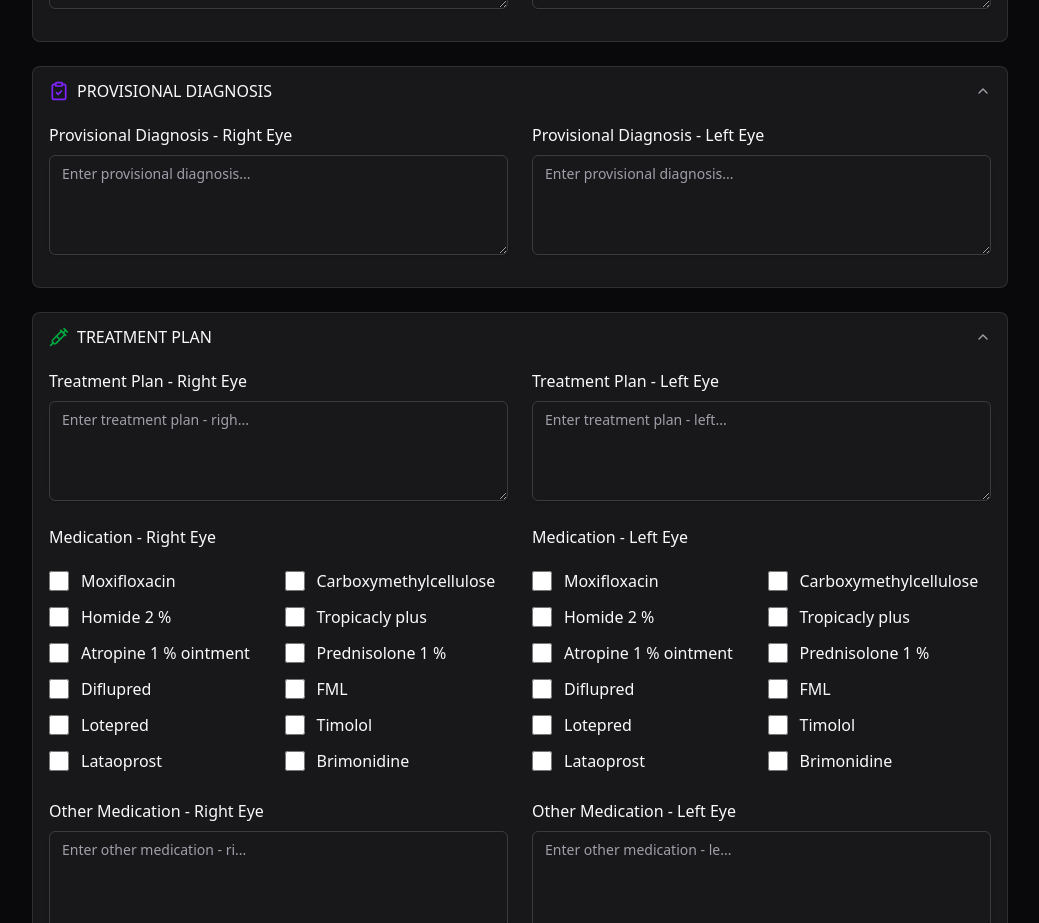
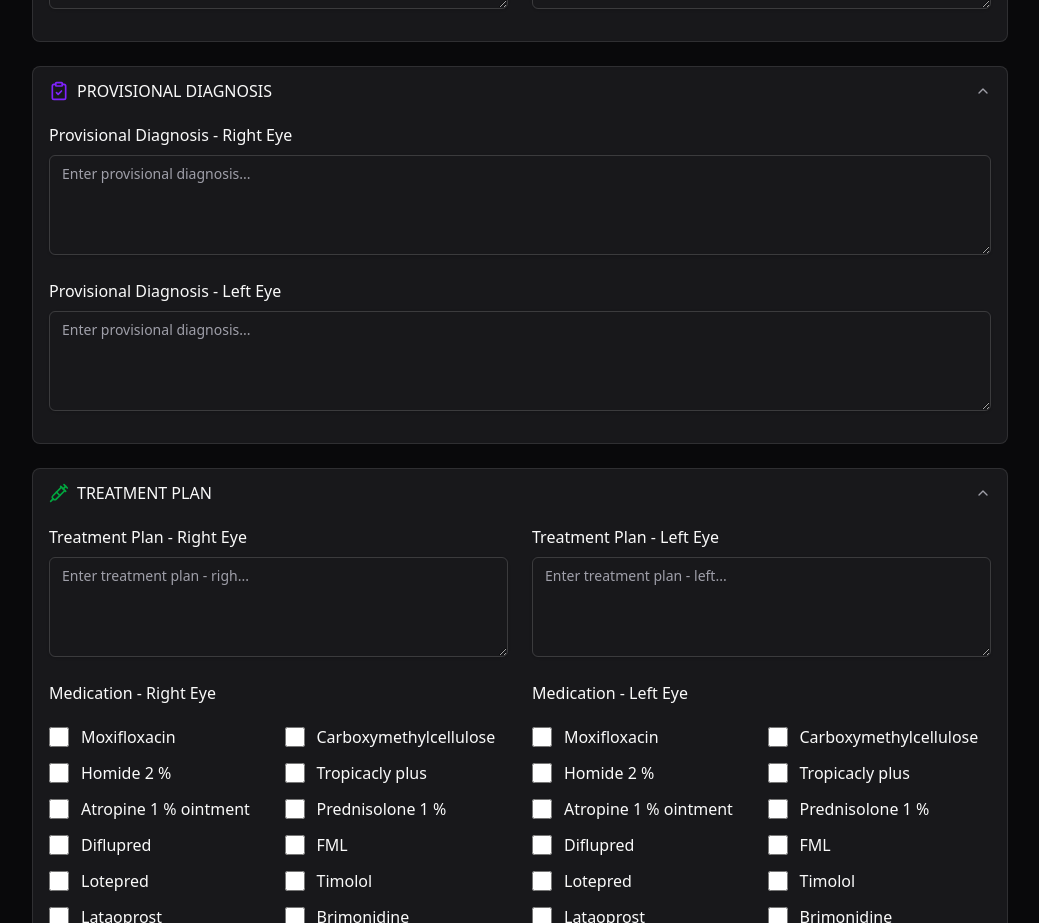
Before and after one commit to tushar-upadhya/forms, a React (Vite) app: page / in a window 1280 px wide. Shown: the part 6440-7363 px from the top of the page, without its empty margins (120-1159 px from the left). Built offline with nearby package versions, Linux system fonts and the light colour scheme.

Commit message:
refactor(ProvisionalDiagnosisSection): enhance layout responsiveness using clsx for dynamic class management

```diff
--- a/src/components/form-one/section/ProvisionalDiagnosisSection.tsx
+++ b/src/components/form-one/section/ProvisionalDiagnosisSection.tsx
@@ -7,6 +7,7 @@ import {
 import { CardContent } from "@/components/ui/card";
 import { Form } from "@/components/ui/form";
 import formSchemaJson from "@/mock/mock.json" assert { type: "json" };
+import clsx from "clsx";
 import { ClipboardCheck } from "lucide-react";
 import { renderField, type PatientInfoSectionProps } from "../FormOne";
 
@@ -66,7 +67,15 @@ export default function ProvisionalDiagnosisSection({
                             <AccordionContent>
                                 <CardContent className="p-2 sm:p-4 pt-1 sm:pt-2">
                                     <Form {...form}>
-                                        <div className="grid gap-4 sm:gap-6 grid-cols-1 sm:grid-cols-2">
+                                        <div
+                                            className={clsx(
+                                                "grid gap-4 sm:gap-6",
+                                                section.ui === "flex" ||
+                                                    section.ui === "grid-cols-2"
+                                                    ? "grid-cols-1 sm:grid-cols-2 lg:grid-cols-3"
+                                                    : "grid-cols-1"
+                                            )}
+                                        >
                                             {provisionalDiagnosisSection.questions.map(
                                                 (question) => (
                                                     <div
@@ -74,7 +83,12 @@ export default function ProvisionalDiagnosisSection({
                                                             question._id ||
                                                             question.label
                                                         }
-                                                        className="col-span-1"
+                                                        className={clsx(
+                                                            question.field_type ===
+                                                                "textarea"
+                                                                ? "col-span-1 sm:col-span-2 lg:col-span-3"
+                                                                : "col-span-1"
+                                                        )}
                                                     >
                                                         {renderField(
                                                             question,
```
